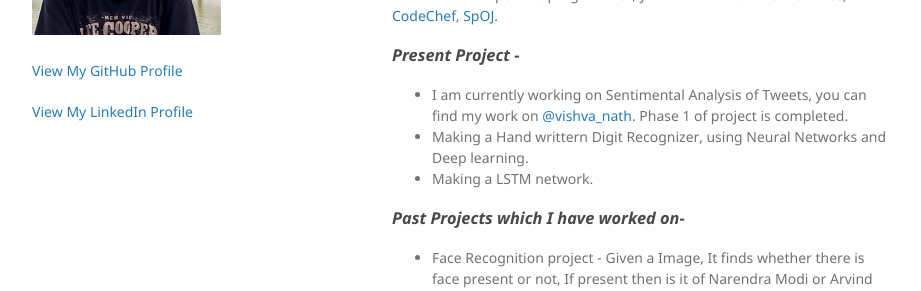
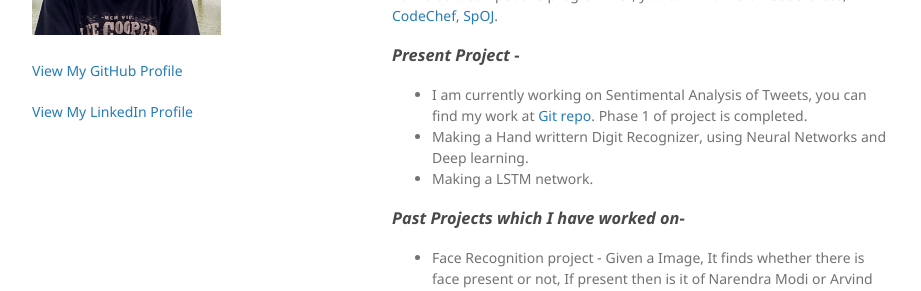
Before and after one commit to vishvanath45/vishvanath45.github.io, a Jekyll site: the page built from index.md, in a window 1280 px wide and 900 px high. Shown: the part 304-595 px from the top of the window, without its empty margins (178-1099 px from the left). Built offline with Jekyll 4.4.1, drawn with Linux system fonts in a browser that asks for light colours; our own code applies the rules of GitHub Pages for plain Markdown files; the repository's description, which GitHub fills in, is left out.

Commit message:
updated link for sentimental analysis project.

```diff
--- a/index.md
+++ b/index.md
@@ -7,7 +7,7 @@
 I am also a competitive programmer, you can find me on [Codeforces](http://codeforces.com/profile/v_ns), [CodeChef](https://www.codechef.com/users/v_ns), [SpOJ](http://www.spoj.com/users/v_ns/).
 
 ### _Present Project_ -
-- I am currently working on Sentimental Analysis of Tweets, you can find my work on [@vishva_nath](https://twitter.com/vishva_nath). Phase 1 of project is completed.
+- I am currently working on Sentimental Analysis of Tweets, you can find my work at [Git repo](https://github.com/vishvanath45/Sentimental_analysis). Phase 1 of project is completed.
 - Making a Hand writtern Digit Recognizer, using Neural Networks and Deep learning.
 - Making a LSTM network.
 
```
